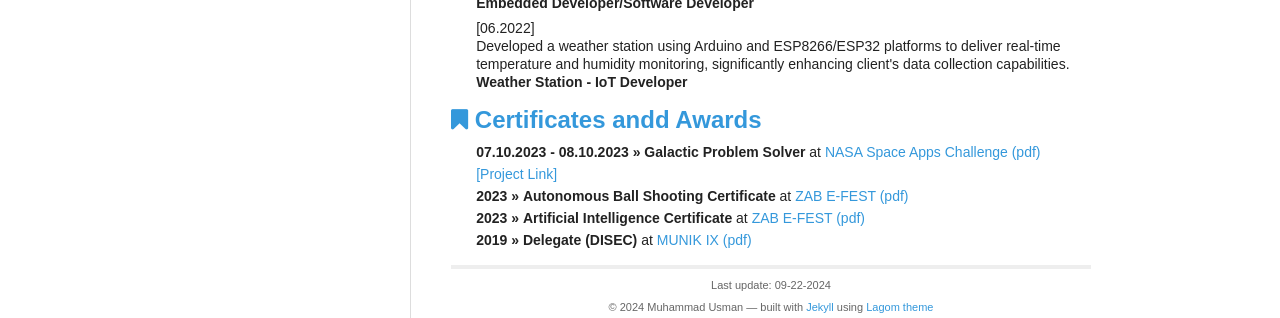
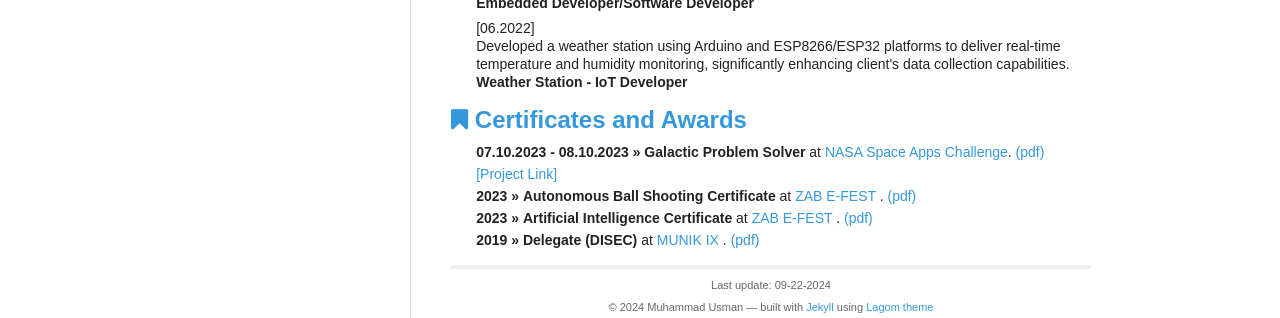
Before and after one commit to musman2k/github-portfolio, a Jekyll site: the page built from index-en.html, in a window 1280 px wide. Shown: the part 877-1195 px from the top of the page. Built offline with Jekyll 4.4.1, drawn with Linux system fonts in a browser that asks for light colours.

Commit message:
Update index-en.html

```diff
--- a/index-en.html
+++ b/index-en.html
@@ -66,12 +66,12 @@ title: Home
     </li>
   </ul>
 
-  <h2><i class="fa fa-bookmark"></i> Certificates andd Awards</h2>
+  <h2><i class="fa fa-bookmark"></i> Certificates and Awards</h2>
   <ul class="top">
-   <span class="bold"> 07.10.2023 - 08.10.2023 &raquo;</span> <span class="bold"> Galactic Problem Solver </span> at <a href="https://www.spaceappschallenge.org/">NASA Space Apps Challenge</a> <a href="/github-portfolio/files/pdfs/NASA Galactic Problem Solver.pdf">(pdf)</a><br><a href="https://github.com/musman2k/zab-R145_Make-a-Moonquake">[Project Link]</a><br>
-    <span class="bold">2023 &raquo;</span> <span class="bold"> Autonomous Ball Shooting Certificate </span> at <a href="https://www.zabefest.com/"> ZAB E-FEST </a> <a href="/github-portfolio/files/pdfs/Autonomous Ball Shooting Certificate - MUHAMMAD USMAN.pdf">(pdf)</a><br>
-    <span class="bold">2023 &raquo;</span> <span class="bold"> Artificial Intelligence Certificate </span> at <a href="https://www.zabefest.com/"> ZAB E-FEST </a> <a href="/github-portfolio/files/pdfs/Artificial Intelligence Certificate - MUHAMMAD USMAN.pdf">(pdf)</a><br>
-    <span class="bold">2019 &raquo;</span> <span class="bold"> Delegate (DISEC) </span> at <a href="https://munik.iba.edu.pk/"> MUNIK IX </a> <a href="/github-portfolio/files/pdfs/MUNIK.pdf">(pdf)</a><br>
+   <span class="bold"> 07.10.2023 - 08.10.2023 &raquo;</span> <span class="bold"> Galactic Problem Solver </span> at <a href="https://www.spaceappschallenge.org/">NASA Space Apps Challenge</a>. <a href="/github-portfolio/files/pdfs/NASA Galactic Problem Solver.pdf">(pdf)</a><br><a href="https://github.com/musman2k/zab-R145_Make-a-Moonquake">[Project Link]</a><br>
+    <span class="bold">2023 &raquo;</span> <span class="bold"> Autonomous Ball Shooting Certificate </span> at <a href="https://www.zabefest.com/"> ZAB E-FEST </a>. <a href="/github-portfolio/files/pdfs/Autonomous Ball Shooting Certificate - MUHAMMAD USMAN.pdf">(pdf)</a><br>
+    <span class="bold">2023 &raquo;</span> <span class="bold"> Artificial Intelligence Certificate </span> at <a href="https://www.zabefest.com/"> ZAB E-FEST </a>. <a href="/github-portfolio/files/pdfs/Artificial Intelligence Certificate - MUHAMMAD USMAN.pdf">(pdf)</a><br>
+    <span class="bold">2019 &raquo;</span> <span class="bold"> Delegate (DISEC) </span> at <a href="https://munik.iba.edu.pk/"> MUNIK IX </a>. <a href="/github-portfolio/files/pdfs/MUNIK.pdf">(pdf)</a><br>
 
   </ul>
 </div>
```
